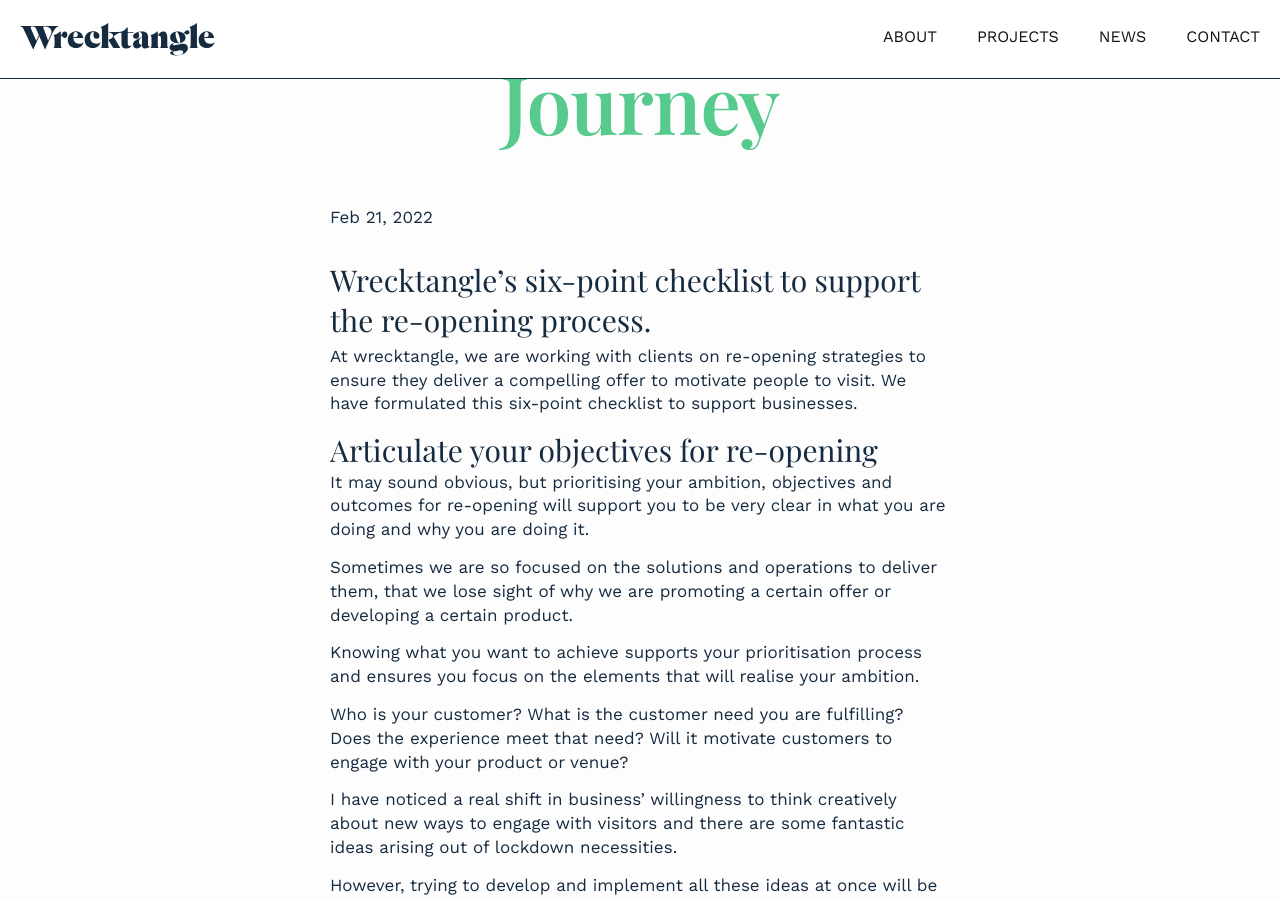
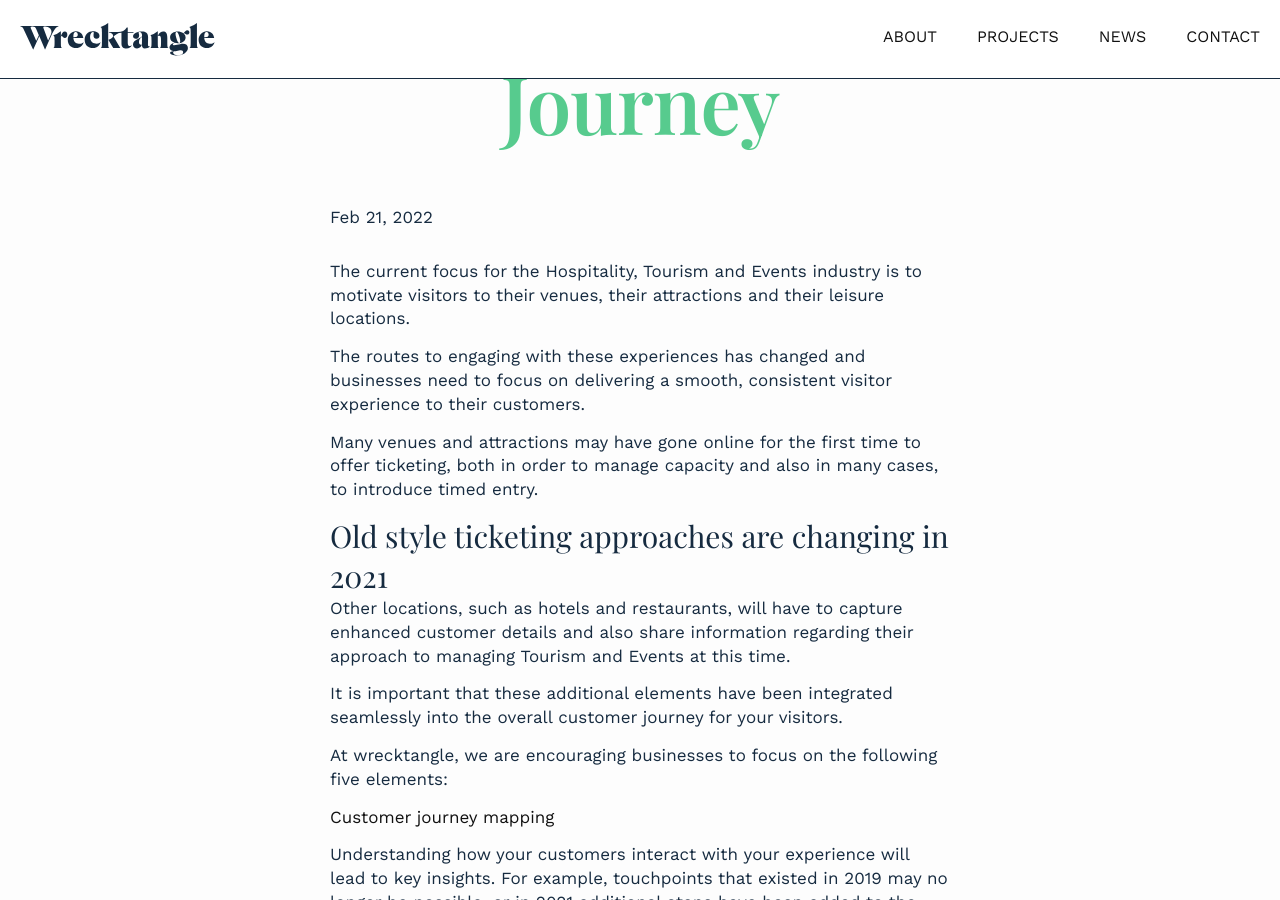
Before and after one commit to HarryFischer/wrecktangle, a Jekyll site: the page built from _posts/2022-02-21-creating-a-frictionless-customer-journey.markdown, in a window 1280 px wide and 900 px high, scrolled down 453 px. Built offline with Jekyll 4.4.1, drawn with Linux system fonts in a browser that asks for light colours; some web fonts are replaced; some of the changed text lies outside the part shown.

Commit message:
Updated Creating A Frictionless Customer Journey

```diff
--- a/_posts/2022-02-21-creating-a-frictionless-customer-journey.markdown
+++ b/_posts/2022-02-21-creating-a-frictionless-customer-journey.markdown
@@ -7,41 +7,51 @@ categories:
 tags:
 - re-opening
 main-image: "/uploads/kellen-riggin-zoQpeA_BK8M-unsplash.jpg"
+sub-title: How can businesses create quality visitor interactions when they are in
+  survival mode?
+length: 2 min read
 layout: post
 ---
 
-## Wrecktangle's six-point checklist to support the re-opening process.
+The current focus for the Hospitality, Tourism and Events industry is to motivate visitors to their venues, their attractions and their leisure locations.
 
-At wrecktangle, we are working with clients on re-opening strategies to ensure they deliver a compelling offer to motivate people to visit. We have formulated this six-point checklist to support businesses.
+The routes to engaging with these experiences has changed and businesses need to focus on delivering a smooth, consistent visitor experience to their customers.
 
-## Articulate your objectives for re-opening
+Many venues and attractions may have gone online for the first time to offer ticketing, both in order to manage capacity and also in many cases, to introduce timed entry.
 
-It may sound obvious, but prioritising your ambition, objectives and outcomes for re-opening will support you to be very clear in what you are doing and why you are doing it.
+## Old style ticketing approaches are changing in 2021
 
-Sometimes we are so focused on the solutions and operations to deliver them, that we lose sight of why we are promoting a certain offer or developing a certain product.
+Other locations, such as hotels and restaurants, will have to capture enhanced customer details and also share information regarding their approach to managing Tourism and Events at this time.
 
-Knowing what you want to achieve supports your prioritisation process and ensures you focus on the elements that will realise your ambition.
+It is important that these additional elements have been integrated seamlessly into the overall customer journey for your visitors.
 
-Who is your customer? What is the customer need you are fulfilling? Does the experience meet that need? Will it motivate customers to engage with your product or venue?
+At wrecktangle, we are encouraging businesses to focus on the following five elements:
 
-I have noticed a real shift in business’ willingness to think creatively about new ways to engage with visitors and there are some fantastic ideas arising out of lockdown necessities.
+### Customer journey mapping
 
-However, trying to develop and implement all these ideas at once will be incredibly challenging.
+Understanding how your customers interact with your experience will lead to key insights. For example, touchpoints that existed in 2019 may no longer be possible, or in 2021 additional steps have been added to the journey, be that online or in person.
 
-Looking at your ideas through the lens of your audience and whether they know your brand, or are new to your brand, will support you to choose those ideas with the greatest likelihood of success.
+### Create signature experiences
 
-It is important to develop a robust operational plan to include all elements of the customer journey, from enquiry, to booking, to activation and follow up. This should also integrate any digital and human interventions and include any new processes due to Covid restrictions.
+Get to know what your brand or experience is best known for. What are your USPs, and why do people want to interact with you? Interweave these unique elements into all aspects of the customer journey to create your own signature experience.
 
-In this way, everyone is clear on the roadmap and the steps to make the experience happen.
+### Expand your customer base
 
-![kellen-riggin-zoQpeA_BK8M-unsplash.jpg](/uploads/kellen-riggin-zoQpeA_BK8M-unsplash.jpg)
+Building on your cohesive customer journey and signature experiences, think creatively about how you can appeal to a broader demographic. Tap into current zeitgeists or motivating factors and offer an appealing product to that market.
 
-Be crystal clear on who will deliver the elements within the operational plan. Specify who will manage the operations and who will be accountable for its success.
+### Affiliation Selling
 
-As a business, you may decide to run an offer for PR purposes, or you may want to make a profit. Understanding what the commercial opportunity is, and modelling this alongside a detailed costs breakdown, is critical.
+Think about how you can engage your customers in a longer-term relationship with you. Offer opportunities for cross-selling and upselling to add value and enhance the customer experience.
 
-Make a proactive decision on your approach, rather than reactively determining whether or not something was revenue generating. This will also inform your KPIs and objectives for re-opening.
+Focusing on the quality of the relationship rather than the quantity of relationships will provide a more sustainable model into the future.
 
-Conduct weekly reviews of your KPIs and build in opportunities to capture lessons learned and to gather feedback throughout. In this way you can dynamically address issues or amplify wins during the process, rather than staying the course for the duration.
+### Timely and Relevant Customer Communication
 
-At wrecktangle, we are passionate about creating success stories, which is why we start with a first class operational model and exceptional customer experiences. Click here to find out more about what we do.
+Telling your visitors why you have made changes; how you are keeping them and your staff safe; how you are enhancing their overall experience is important. Your visitors will appreciate the assurances that you are taking capacity management, cleanliness and the safety of everyone seriously.
+
+However keep communications succinct and relevant to their needs.
+
+Focus on the above and you are building a sustainable platform for future customer engagement, whilst expanding your experience portfolio and customer demographics.
+
+At wrecktangle, we call this creating success stories.
+Contact us here if you would like any further information on the services we offer.
```
